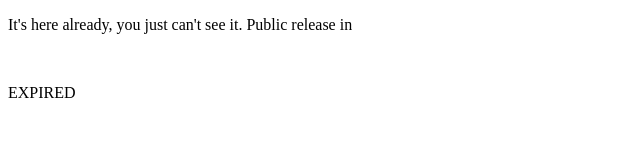
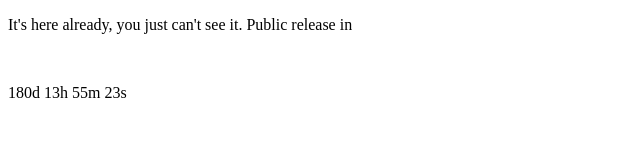
Before and after one commit to ttvlxndrntrg/deuxie.me, a plain HTML site: page index.html in a window 1280 px wide. Shown: the full height of the page, 0-640 px from the left. Drawn offline with Linux system fonts and the light colour scheme.

Commit message:
Update index.html

```diff
--- a/index.html
+++ b/index.html
@@ -12,7 +12,7 @@
     <br>
     <p id="demo"></p>
     <script>
-        var countDownDate = new Date("March 31, 2021 00:00:00").getTime();
+        var countDownDate = new Date("October 11, 2021 00:00:00").getTime();
         var x = setInterval(function() {
           var now = new Date().getTime();
           var distance = countDownDate - now;
@@ -24,7 +24,7 @@
           + minutes + "m " + seconds + "s ";
           if (distance < 0) {
             clearInterval(x);
-            document.getElementById("demo").innerHTML = "EXPIRED";
+            document.getElementById("demo").innerHTML = "Hyvää syntymäpäivää Nikolas!";
           }
         }, 1000);
         </script>
```
